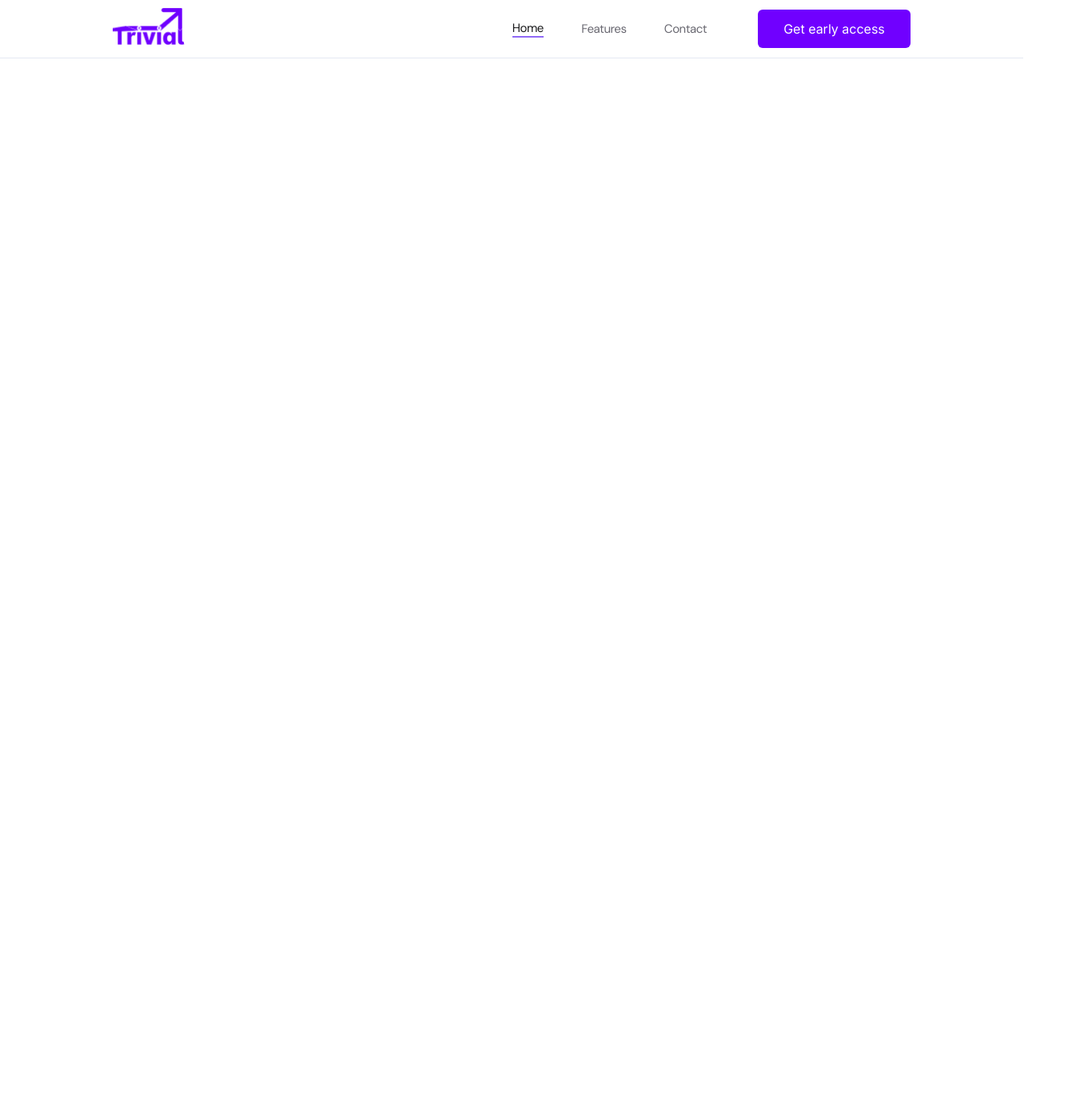
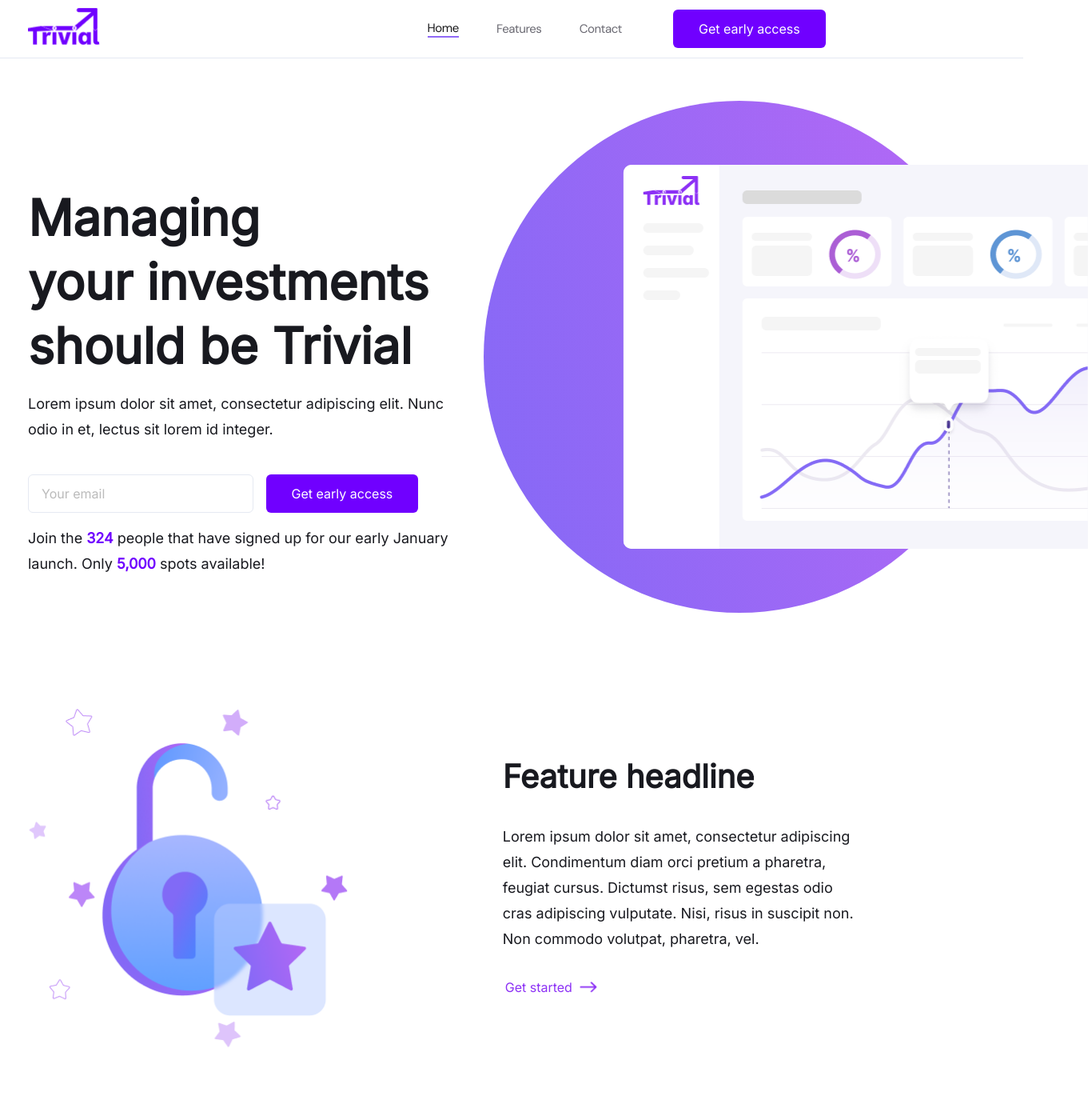
Before and after one commit to Semerkosa/3vial, a React (Create React App) app in the folder landingPage/client/: page / in a window 1280 px wide. Shown: the top 1400 px of the page at 80% size, 1361 px wide, since content can reach past the window. Before the commit the page ends 800 px from the top, so only its background shows below. Built offline with nearby package versions, Linux system fonts and the light colour scheme.

Commit message:
Sections for the landing page

```diff
--- a/landingPage/client/src/App.js
+++ b/landingPage/client/src/App.js
@@ -19,6 +19,12 @@ function App() {
   return (
     <>
       <Header />
+      <Section1 />
+      <Section2 />
+      <Section3 />
+      <Section2 />
+      <Section3 />
+      <Section6 />
     </>
   );
 }
@@ -41,5 +47,110 @@ class Header extends React.Component {
       </>);
   }
 }
+class Section1 extends React.Component {
+  render() {
+    return (
+      <>
+        <section id="section-1">
+          <div id="main-text">
+            <h1 id="text-1">
+              Managing<br /> your investments<br /> should be Trivial
+            </h1>
+            <p id="text-2">Lorem ipsum dolor sit amet, consectetur adipiscing elit. Nunc odio in et, lectus sit lorem id integer.
+            </p>
+            <EmailForm id='1' />
+            <p id="text-3">
+              Join the <span id="counter">324</span> people that have signed up for our early January launch. Only
+              <span id="spots"> 5,000</span> spots available!
+            </p>
+          </div>
+          <div id="circle-picture">
+            <div id="circle"></div>
+            <img src={group51} alt='group_51' />
+          </div>
+        </section>
+      </>
+    );
+  }
+}
+class EmailForm extends React.Component {
+  constructor(props) {
+    super(props);
+    this.state = {
+      name: ''
+    };
+    this.handleChange = this.handleChange.bind(this);
+    this.handleSubmit = this.handleSubmit.bind(this);
+  }
+  handleChange(event) { this.setState({ name: event.target.value }); }
+  async handleSubmit(e) {
+    e.preventDefault();
+    const requestOptions = {
+      method: 'POST',
+      headers: { 'Content-Type': 'application/json' },
+      body: JSON.stringify({ email: this.state.name })
+    };
+    const response = await fetch('https://reqres.in/api/posts', requestOptions);
+    const data = await response.json();
+    this.setState({ name: '' });
+    console.log(data);
+  }
+  render() {
+    return (<form onSubmit={this.handleSubmit} id={'form-' + this.props.id} action="/sign_up" method="POST">
+      <input value={this.state.name}
+        onChange={this.handleChange} type="email" id={'email-' + this.props.id} name="email" placeholder="Your email" required />
+      <input type="submit" id={'submit-' + this.props.id} value="Get early access" />
+    </form>);
+  }
+}
+class Section2 extends React.Component {
+  render() {
+    return (
+      <>
+        <section id='section-2'>
+          <img className="image" src={group318} alt='group_318' />
+          <div>
+            <h2 className="headline">
+              Feature headline
+            </h2>
+            <p className="description">
+              Lorem ipsum dolor sit amet, consectetur adipiscing elit. Condimentum diam orci pretium a pharetra, feugiat cursus. Dictumst risus, sem egestas odio cras adipiscing vulputate. Nisi, risus in suscipit non. Non commodo volutpat, pharetra, vel.
+            </p>
+            <a className="get-started" href="/get_started">Get started <img src={vector} alt='vector' /></a>
+          </div>
+        </section>
+      </>);
+  }
+}
 
+class Section3 extends React.Component {
+  render() {
+    return (
+      <>
+        <section id='section-3'>
+          <div>
+            <h2 className="headline">
+              Feature headline
+            </h2>
+            <p className="description">
+              Lorem ipsum dolor sit amet, consectetur adipiscing elit. Condimentum diam orci pretium a pharetra, feugiat cursus. Dictumst risus, sem egestas odio cras adipiscing vulputate. Nisi, risus in suscipit non. Non commodo volutpat, pharetra, vel.
+            </p>
+            <a className="get-started" href="/get_started">Get started <img src={vector} alt='vector' /></a>
+          </div>
+          <img className="image" src={group319} alt='group_319' />
+        </section>
+      </>);
+  }
+}
+
+class Section6 extends React.Component {
+  render() {
+    return (
+      <>
+        <section id="section-6">
+          <EmailForm id='2' />
+        </section>
+      </>);
+  }
+}
 export default App;
--- a/landingPage/client/src/style.scss
+++ b/landingPage/client/src/style.scss
@@ -94,3 +94,185 @@ hr {
     margin-top: 0;
     margin-bottom: 0;
 }
+
+section {
+    @include flex-container-row-left;
+}
+
+#section-1 {
+    padding-top: 4.5%;
+    padding-bottom: 1.5%;
+    #main-text {
+        padding-top: 5%;
+        #text-1 {
+            @include font($family: Inter, $style: normal, $weight: 800, $size: 62px, $line-height: 80px, $color: #18191F);
+        }
+        #text-2,
+        #text-3 {
+            @include font($family: Inter, $style: normal, $weight: normal, $size: 18px, $line-height: 32px, $color: #18191F);
+            margin-top: 1rem;
+        }
+        #form-1 {
+            display: flex;
+            flex-direction: row;
+            margin-top: 7.5%;
+            gap: 1em;
+            #email-1 {
+                width: calc(min(22vw, 340px));
+                background: #FFFFFF;
+                border: 1px solid #E5E9F2;
+                box-sizing: border-box;
+                border-radius: 6px;
+                padding-left: 1em;
+                @include font($family: Inter, $style: normal, $weight: 500, $size: 16px, $line-height: 24px, $color: #18191F);
+            }
+            #email-1:focus{
+                outline: #7000FF solid 2px;
+            }
+            #submit-1 {
+                padding: 0.75em 2em;
+                background: #7000FF;
+                border-radius: 6px;
+                @include font($family: Inter, $style: normal, $weight: 500, $size: 16px, $line-height: 1.5em, $color: #FFFFFF);
+                text-align: center;
+                border: none;
+                outline: none;
+            }
+        }
+        #counter,
+        #spots {
+            color: #7000FF;
+            font-weight: bold;
+        }
+    }
+    #circle-picture {
+        position: relative;
+        margin-left: 2em;
+        #circle {
+            height: 640px;
+            width: 640px;
+            background: linear-gradient(253.66deg, #B768F5 0.25%, #7D69F6 112.03%);
+            border-radius: 50%;
+            position: relative;
+        }
+        img {
+            position: absolute;
+            width: 100%;
+            max-width: 581px;
+            height: auto;
+            left: 50%;
+            top: 50%;
+            transform: translate(-25%, -50%);
+            text-align: center;
+            background: #F5F5FB;
+            border-top-left-radius: 10px;
+            border-bottom-left-radius: 10px;
+        }
+    }
+}
+
+#section-2,
+#section-3,
+#section-4,
+#section-5 {
+    margin-top: 2em;
+    padding-top: 4em;
+    padding-bottom: 4em;
+}
+
+#section-2,
+#section-4 {
+    gap: calc(min(11vw, 160px));
+    .image {
+        max-width: 405px;
+        max-height: 430px;
+        width: 100%;
+        height: auto;
+    }
+    div {
+        display: flex;
+        flex-direction: column;
+    }
+}
+
+#section-3,
+#section-5 {
+    gap: calc(min(11vw, 160px));
+    .image {
+        max-width: 500px;
+        width: 100%;
+        height: auto;
+    }
+    div {
+        display: flex;
+        flex-direction: column;
+    }
+}
+
+#section-6 {
+    padding-top: 1em;
+    padding-bottom: 5.0em;
+    display: flex;
+    justify-content: center;
+    #form-2 {
+        display: flex;
+        flex-direction: row;
+        justify-content: space-between;
+        gap: 1em;
+        #email-2 {
+            width: calc(min(22vw, 340px));
+            background: #FFFFFF;
+            border: 1px solid #E5E9F2;
+            box-sizing: border-box;
+            border-radius: 6px;
+            padding-left: 1em;
+            @include font($family: Inter, $style: normal, $weight: 500, $size: 16px, $line-height: 24px, $color: #18191F);
+
+        }
+        #email-2:focus{
+            outline: #7000FF solid 2px;
+        }
+        #submit-2 {
+            background: #7000FF;
+            padding: 0.75em 2em;
+            border-radius: 6px;
+            @include font($family: Inter, $style: normal, $weight: 500, $size: 16px, $line-height: 24px, $color: #FFFFFF);
+            text-align: center;
+            border: none;
+            outline: none;
+        }
+    }
+}
+
+.headline {
+    @include font($family: Inter, $style: normal, $weight: 800, $size: 40px, $line-height: 54px, $color: #18191F);
+    margin-left: 48px;
+    width: 444px;
+    height: 54px;
+}
+
+.description {
+    @include font($family: Inter, $style: normal, $weight: normal, $size: 18px, $line-height: 32px, $color: #18191F);
+    margin-top: 32px;
+    margin-left: 48px;
+    width: 444px;
+    height: 160px;
+}
+
+.get-started {
+    @include flex-container-row-center;
+    width: 121px;
+    height: 24px;
+    margin-left: 48px;
+    margin-top: 32px;
+    @include font($family: Inter, $style: normal, $weight: 500, $size: 16px, $line-height: 24px, $color: #8C30F5);
+    img {
+        margin-left: 9px;
+        width: 22px;
+        height: 14px;
+    }
+}
+
+::placeholder {
+    @include font($family: Inter, $style: normal, $weight: 500, $size: 16px, $line-height: 24px, $color: #BBBBBB);
+}
```
